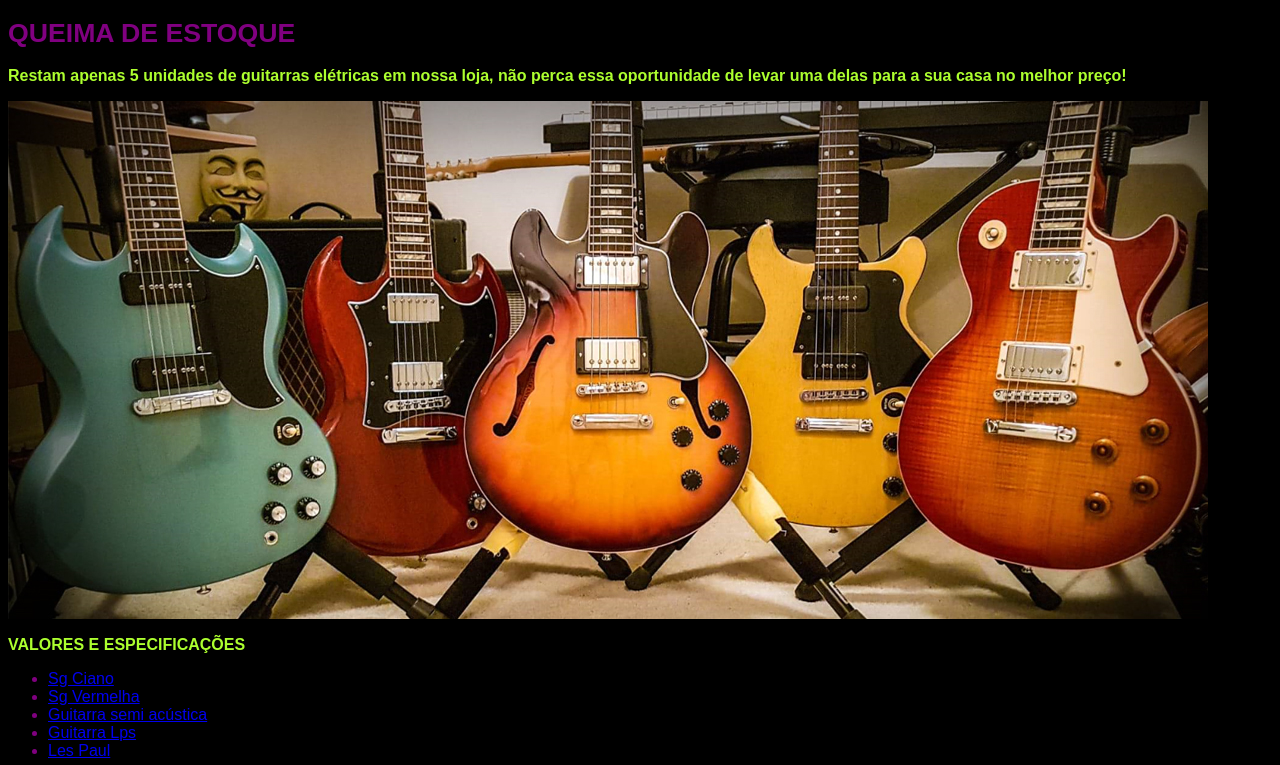
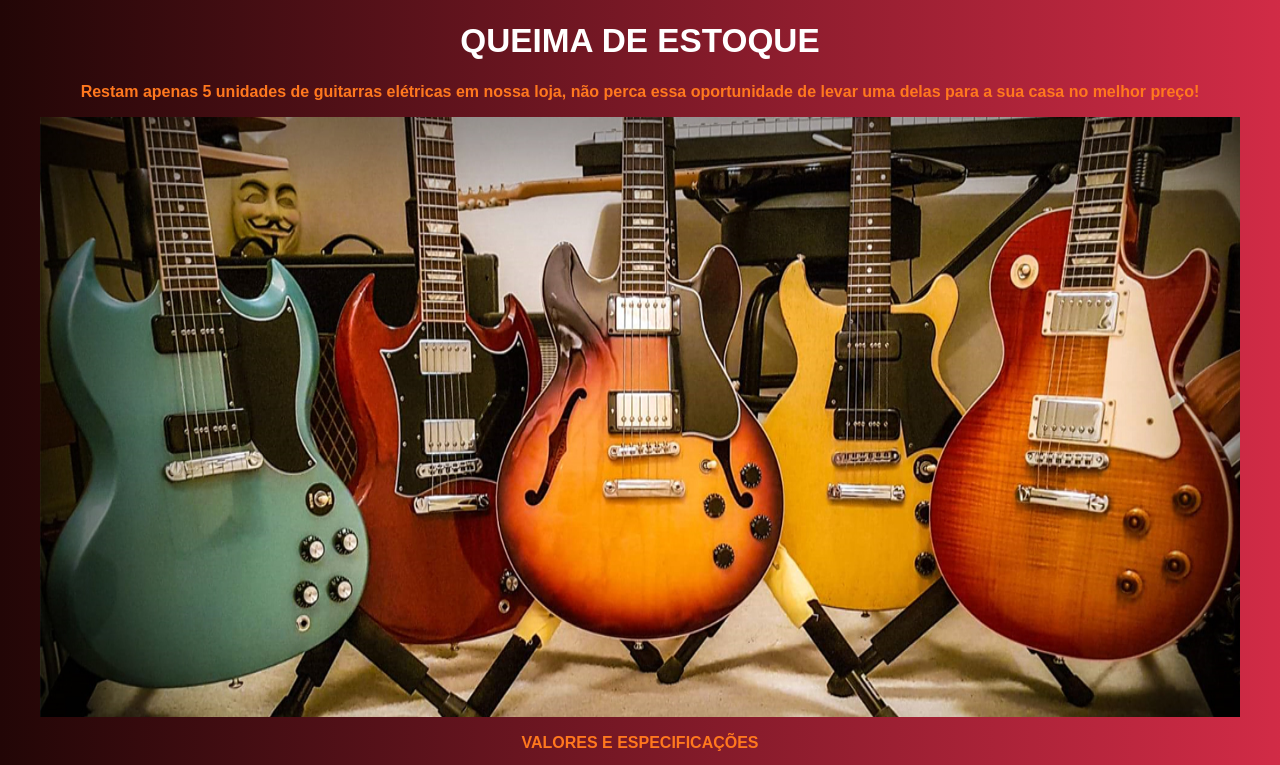
Before and after one commit to SilveerXd/2024, a plain HTML site: page index.html in a window 1280 px wide. Shown: the top 765 px of the page. Drawn offline with Linux system fonts and the light colour scheme.

Commit message:
Add files via upload

```diff
--- a/index.html
+++ b/index.html
@@ -18,7 +18,7 @@
 
     <section>
         <h2></h2>
-        <img src="imagem1.jpg">
+        <img src="imagem1.jpg" width="1200" height="600">
     </section>
 
     <section>
--- a/style.css
+++ b/style.css
@@ -1,25 +1,27 @@
 @charset "UTF-8";
 
 body
-{
+{   background-image: linear-gradient(90deg,rgb(34, 6, 6), rgba(247, 51, 83, 0.849));
     background-color: black;
-    color:greenyellow;
     font-size: 12pt;
-    font-family:Arial;
-    }
+    font-family: Arial;
+    text-align: center;
+    text-decoration:none;
+}
 
 h1
 {
-  color: purple;
-  font-size: 20pt;
-}
-ul
-{
-  color: purple ;
-  font-size: 12pt;
+  color: white;
+  font-size: 25pt;
+  font-family: sans-serif;
+  text-align: center;
+  text-decoration:none;
 }
 h2
 {
-  color: greenyellow ;
+  color: rgb(255, 120, 30) ;
   font-size: 12pt;
+  text-align: center;
+  text-decoration:none;
+  list-style-type: none;
 }
```
